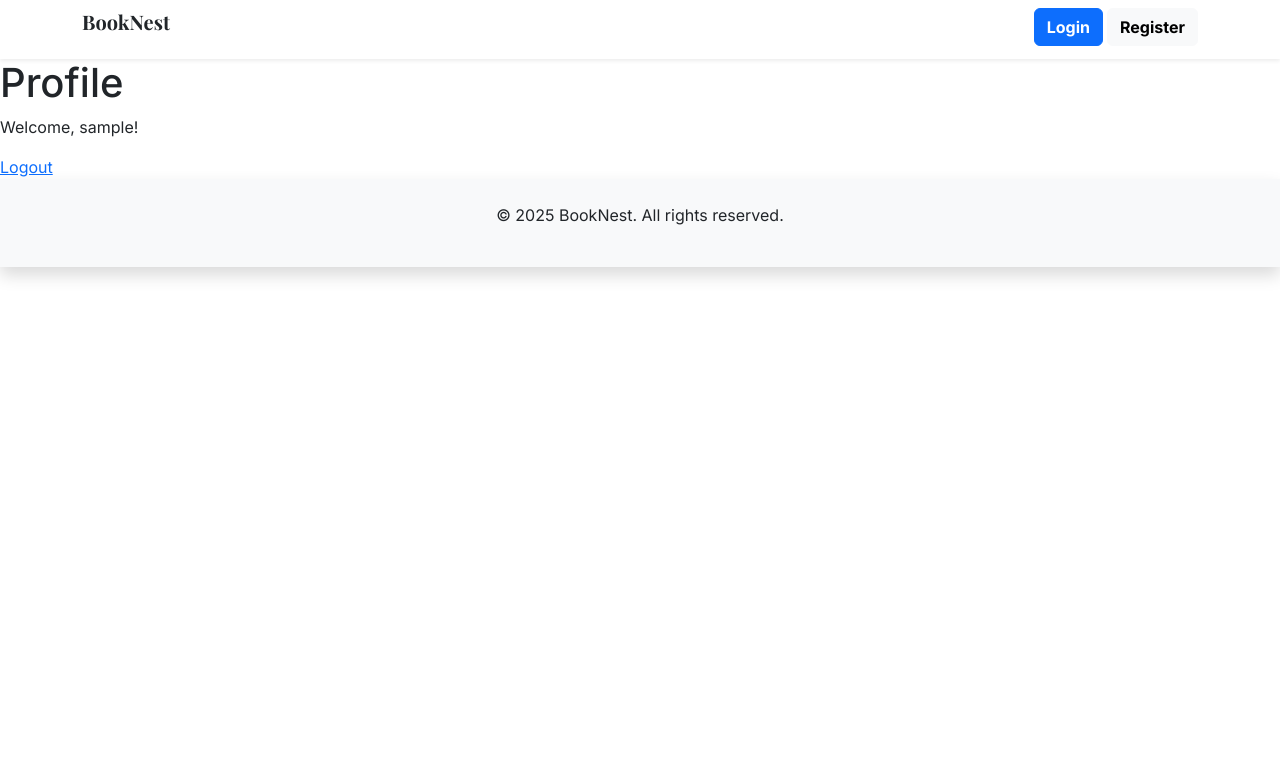
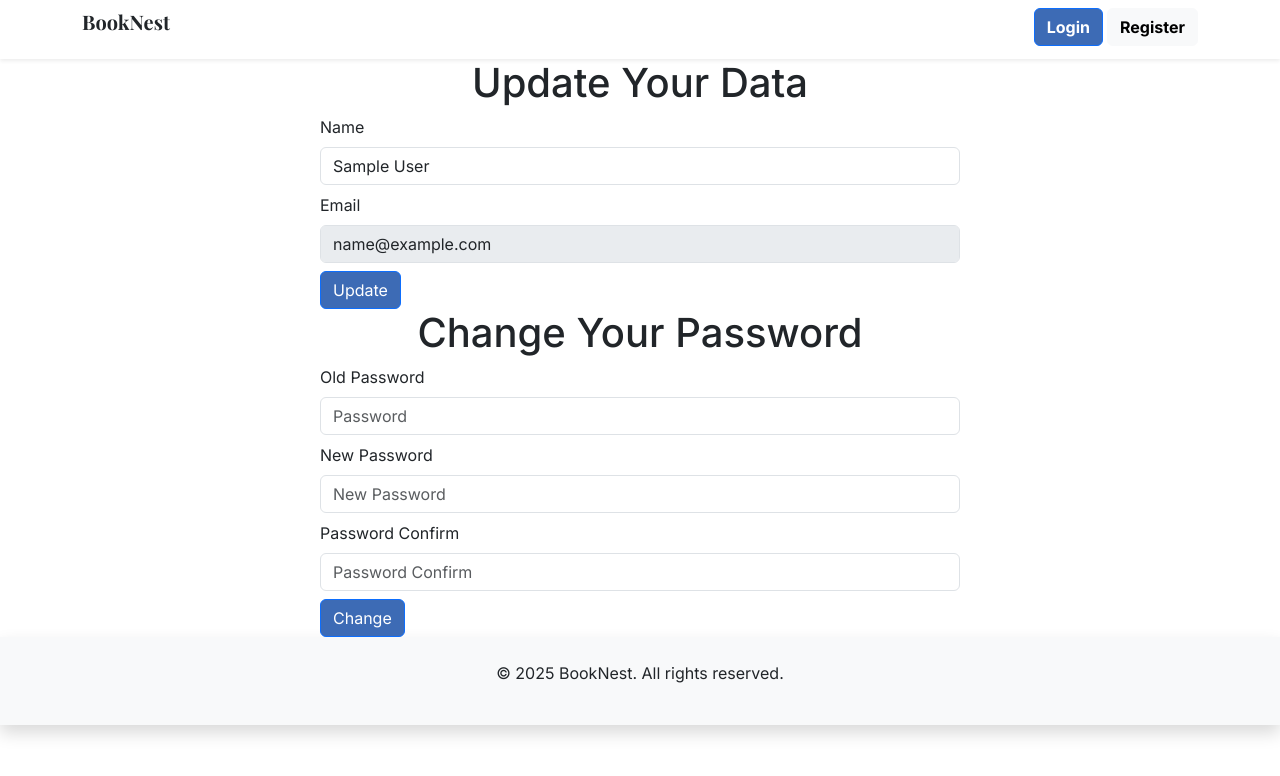
Before and after one commit to Ahmad-AlaaEdin/BookNest, a Flask app: page /profile in a window 1280 px wide. Shown: the top 776 px of the page. Run offline with Flask 3, Linux system fonts and the light colour scheme; the visitor is signed in with stand-in values (Sample User, id 1).

Commit message:
feat(profile): add user profile management with name and password update
Implemented profile page with editable user information
Added functionality to update user name dynamically
Added secure password update with validation and relogin

```diff
--- a/app/routes.py
+++ b/app/routes.py
@@ -39,38 +39,39 @@ def delete_user():
 @main.route("/password", methods=["PATCH"])
 @login_required
 def update_password():
-    password = request.form.get("password")
-    new_password = request.form.get("newPassword")
-    password_confirm = request.form.get("passwordConfirm")
+
+    password = request.form.get("old-password")
+    new_password = request.form.get("new-password")
+    password_confirm = request.form.get("password-confirm")
+
     if not password or not new_password or not password_confirm:
-        flash("Please Provide Old Password and New password")
-        return redirect("/profile")
+        return jsonify(message="Please provide old password and new password"), 400
+
     if not current_user.check_password(password):
-        flash("Old Password Not Correct")
-        return redirect("/profile")
+        return jsonify(message="Old password is not correct"), 401
+
     if new_password != password_confirm:
-        flash("New Password and Password Confirm Not Equal")
-        return redirect("/profile")
+        return jsonify(message="New password and confirmation do not match"), 400
 
     current_user.password_hash = generate_password_hash(new_password)
     handler.update(current_user)
     logout_user()
-    flash("Please Relogin")
-    return redirect("/login")
+
+    return jsonify(message="Password updated successfully. Please relogin."), 200
 
 
 @main.route("/user", methods=["PATCH"])
 @login_required
 def update_name():
-    name = request.form.get("name")
+    name = request.form.get("name", "")
 
     if not name:
-        flash("Please Provide Name")
-        return redirect("/profile")
+        return jsonify(message="Please provide Name"), 400
 
     current_user.name = name
     handler.update(current_user)
-    return redirect("/profile")
+
+    return jsonify(message="Name updated successfully."), 200
 
 
 @main.route("/login")
@@ -190,13 +191,13 @@ def delete_note(note_id):
     if not note_id:
         return jsonify(message="Note Not Found"), 404
 
-
     note = db.session.get(Note, note_id)
     if note:
         db.session.delete(note)
         db.session.commit()
         return jsonify(message="Deleted successfully"), 201
     return jsonify(message="Note Not Found"), 404
+
 
 @main.route("/notes/<int:note_id>", methods=["PUT"])
 @login_required
@@ -210,11 +211,17 @@ def update_note(note_id):
     note.content = data.get("content", note.content)
     db.session.commit()
 
-    return jsonify({
-        "id": note.id,
-        "content": note.content,
-        "message": "Note updated successfully"
-    }), 200
+    return (
+        jsonify(
+            {
+                "id": note.id,
+                "content": note.content,
+                "message": "Note updated successfully",
+            }
+        ),
+        200,
+    )
+
 
 @main.route("/books/<int:book_id>", methods=["DELETE"])
 @login_required
--- a/app/static/js/main.js
+++ b/app/static/js/main.js
@@ -10,14 +10,57 @@ const updateBookForm = document.getElementById("update-book-form");
 const deleteNoteBtn = document.getElementById("delete-note-btn");
 const noteForm = document.getElementById("note-form");
 const deleteBookBtn = document.getElementById("delete-book-btn");
+const passwordForm = document.getElementById("password-form");
+const updateNoteForm = document.getElementById("update-note-form");
+const updateNoteModalEl = document.getElementById("updateNoteModal");
+const nameForm = document.getElementById("name-form");
 
-const updateNoteForm = document.getElementById("update-note-form");
+if (nameForm)
+  nameForm.addEventListener("submit", async (event) => {
+    event.preventDefault();
 
-const updateNoteModalEl = document.getElementById("updateNoteModal");
-const updateNoteModal = new bootstrap.Modal(updateNoteModalEl);
+    const formData = new FormData(nameForm);
+    console.log(formData);
+    const response = await fetch(`/user`, {
+      method: "PATCH",
+      body: formData,
+    });
+
+    const data = await response.json();
+
+    if (response.ok) {
+      alert(data.message);
+    } else {
+      alert(data.message);
+    }
+  });
+let updateNoteModal = null;
+if (updateNoteModalEl) {
+  updateNoteModal = new bootstrap.Modal(updateNoteModalEl);
+}
+
+if (passwordForm)
+  passwordForm.addEventListener("submit", async (event) => {
+    event.preventDefault();
+
+    const formData = new FormData(passwordForm);
+    console.log(formData);
+    const response = await fetch(`/password`, {
+      method: "PATCH",
+      body: formData,
+    });
+
+    const data = await response.json();
+
+    if (response.ok) {
+      window.location.href = "/login";
+    } else {
+      alert(data.message);
+    }
+  });
 
 document.addEventListener("click", (event) => {
-  if (event.target.classList.contains("note-update-btn")) {
+  if (event.target.classList.contains("note-update-btn") && updateNoteModal) {
     const noteId = event.target.dataset.noteId;
     const noteLi = document.querySelector(`li[data-note-id="${noteId}"]`);
     const content = noteLi.querySelector("span").textContent;
@@ -28,7 +71,7 @@ document.addEventListener("click", (event) => {
     updateNoteModal.show();
   }
 });
-
+if (updateNoteForm)
   updateNoteForm.addEventListener("submit", async (event) => {
     event.preventDefault();
 
@@ -131,15 +174,28 @@ if (noteForm)
       if (!response.ok) throw new Error("Request failed");
 
       const data = await response.json();
-      const notesList = document.getElementById("notes-list");
+      let notesList = document.getElementById("notes-list");
+
+      // If notes list doesn't exist, create it (happens when no notes exist initially)
+      if (!notesList) {
+        const notesSection = document.querySelector(".card.shadow-sm.p-4");
+        const noNotesText = notesSection.querySelector("p.text-muted");
+        if (noNotesText) noNotesText.remove();
+
+        notesList = document.createElement("ul");
+        notesList.className = "list-group list-group-flush mb-3";
+        notesList.id = "notes-list";
+        notesSection.appendChild(notesList);
+      }
+
       const li = document.createElement("li");
       li.className =
-        "list-group-item d-flex justify-content-between align-items-center";
+        "list-group-item d-flex justify-content-between align-items-start";
       li.dataset.noteId = data.id;
       li.innerHTML = `
-      <span>${data.content}</span>
-      <small class="text-muted">${data.created_at}</small>
-      <div class="btn-group">
+      <span class="flex-grow-1 me-3" style="white-space: normal; word-wrap: break-word; max-width: 60%">${data.content}</span>
+      <small class="text-muted me-3">${data.created_at}</small>
+      <div class="btn-group flex-shrink-0">
         <button class="btn btn-outline-secondary btn-sm note-update-btn" data-note-id="${data.id}">Update</button>
         <button class="btn btn-outline-danger btn-sm note-delete-btn" data-note-id="${data.id}">Delete</button>
       </div>
--- a/app/templates/base.html
+++ b/app/templates/base.html
@@ -23,7 +23,7 @@
       integrity="sha384-LN+7fdVzj6u52u30Kp6M/trliBMCMKTyK833zpbD+pXdCLuTusPj697FH4R/5mcr"
       crossorigin="anonymous"
     />
-
+    <link rel="stylesheet" href="/static/css/style.css" />
     <title>{% block title%} {%endblock%}</title>
   </head>
   <body class="mx-auto" style="font-family: 'Inter'">
@@ -40,5 +40,6 @@
     <footer class="bg-light p-4 text-center shadow bg-body-tertiary">
       <p>© 2025 BookNest. All rights reserved.</p>
     </footer>
+    <script src="/static/js/main.js"></script>
   </body>
 </html>
--- a/app/templates/book.html
+++ b/app/templates/book.html
@@ -230,7 +230,7 @@
             class="form-control"
             id="note-content-input"
             name="content"
-            rows="4"
+
             required
           ></textarea>
           <input type="hidden" name="note_id" id="note-id-input" />
--- a/app/templates/dashboard.html
+++ b/app/templates/dashboard.html
@@ -40,7 +40,7 @@
         <div>
           {% if current_user.is_authenticated %}
           <a href="/profile">{{current_user.name}}</a>
-          <a class="btn btn-secondary">Logout</a>
+          <a href="/logout">Logout</a>
           {% else %}
           <a href="{{ url_for('auth.login') }}">Login</a>
           {% endif %}
@@ -105,7 +105,7 @@
       </div>
       <section class="row row-cols-2 row-cols-sm-3 row-cols-md-4 g-4">
         {% if books%} {% for book in books %}
-        <div class="col">
+        <div class="col shadow">
           <a href="/books/{{ book.id }}">
             <img
               src="{{ book.image }}"
--- a/app/templates/login.html
+++ b/app/templates/login.html
@@ -41,7 +41,7 @@
       </h1>
       <div class="d-flex flex-column">
         <h3 class="text-center">Welcome Again!</h3>
-        <form action="/login" method="post" onsubmit="fghh(event)">
+        <form action="/login" method="post">
           <label class="form-label" for="email">Email</label>
           <input
             class="form-control mb-2"
@@ -58,7 +58,7 @@
             name="password"
             placeholder="Password"
             required
-            minlength="8"
+            minlength="6"
           />
 
           <button class="btn btn-primary" type="submit">Login</button>
--- a/app/templates/profile.html
+++ b/app/templates/profile.html
@@ -1,8 +1,66 @@
 {% extends 'base.html' %} {% block content %}
-<h1>Profile</h1>
-{% if current_user.is_authenticated %}
-<p>Welcome, {{ current_user.username }}!</p>
-<a href="{{ url_for('auth.logout') }}">Logout</a>
-{% else %}
-<a href="{{ url_for('auth.login') }}">Login</a>
-{% endif %} {%endblock%}
+<main class="w-md-50 mx-auto">
+  <div class="d-flex flex-column">
+    <h1 class="text-center">Update Your Data</h1>
+    <form id="name-form">
+      <label class="form-label" for="name" id="user-name">Name</label>
+      <input
+        class="form-control mb-2"
+        type="text"
+        placeholder="Name"
+        name="name"
+        id="name"
+        value="{{ current_user.name }}"
+        required
+      />
+      <label class="form-label" for="email">Email</label>
+      <input
+        class="form-control mb-2"
+        type="email"
+        placeholder="Email"
+        name="email"
+        id="email"
+        value="{{ current_user.email }}"
+        disabled
+      />
+
+      <button class="btn btn-primary text-center" type="submit">Update</button>
+    </form>
+
+    <div class="d-flex flex-column">
+      <h1 class="text-center">Change Your Password</h1>
+      <form id="password-form">
+        <label class="form-label" for="old-password">Old Password</label>
+        <input
+          class="form-control mb-2"
+          type="password"
+          name="old-password"
+          placeholder="Password"
+          required
+        />
+        <label class="form-label" for="new-password">New Password</label>
+        <input
+          class="form-control mb-2"
+          type="password"
+          name="new-password"
+          placeholder="New Password"
+          required
+        />
+        <label class="form-label" for="password-confirm"
+          >Password Confirm</label
+        >
+        <input
+          class="form-control mb-2"
+          type="password"
+          name="password-confirm"
+          placeholder="Password Confirm"
+          required
+        />
+        <button class="btn btn-primary text-center" type="submit">
+          Change
+        </button>
+      </form>
+    </div>
+  </div>
+</main>
+{% endblock %}
--- a/app/templates/signup.html
+++ b/app/templates/signup.html
@@ -65,6 +65,7 @@
             type="password"
             name="password"
             placeholder="Password"
+            minlength="6"
             required
           />
 
```
Also changed, not shown: app/auth.py (+6 -6 lines). Lines whose indentation alone changed are shown as unchanged.
